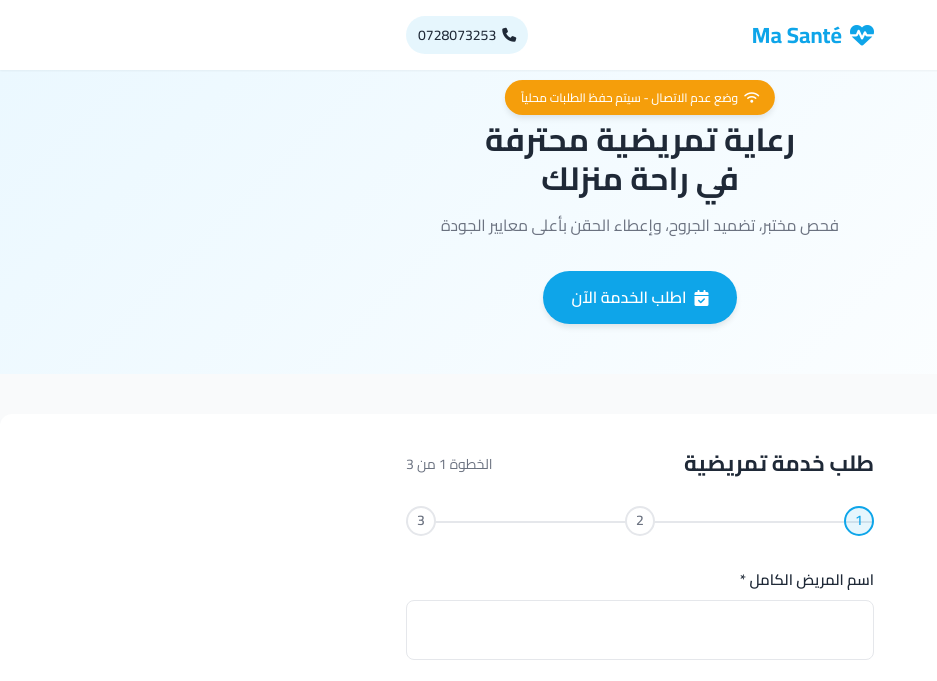
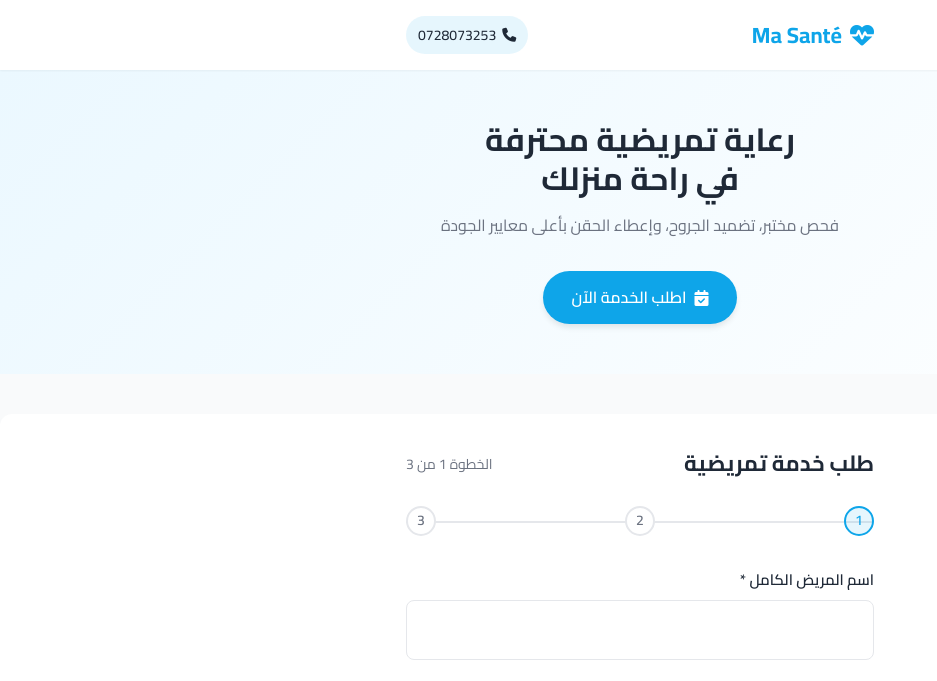
Before and after one commit to 0REVOX0/ma-sante, a plain HTML site: page index.html in a window 1280 px wide. Shown: the top 681 px of the page, without its empty margins (0-937 px from the left). Drawn offline with Linux system fonts and the light colour scheme.

```diff
--- a/index.html
+++ b/index.html
@@ -162,26 +162,6 @@
         .notification.success { border-right-color: var(--success-color); color: var(--success-color); }
         .notification.error { border-right-color: var(--danger-color); color: var(--danger-color); }
         .notification.warning { border-right-color: var(--warning-color); color: var(--warning-color); }
-
-        /* Connection Status */
-        .connection-status {
-            position: fixed;
-            top: 80px;
-            left: 50%;
-            transform: translateX(-50%);
-            background: var(--warning-color);
-            color: var(--white);
-            padding: 8px 16px;
-            border-radius: 20px;
-            font-size: 12px;
-            font-weight: 500;
-            display: none;
-            z-index: 101;
-            box-shadow: var(--shadow);
-            animation: slideDown 0.3s ease;
-        }
-        .connection-status.offline { display: flex; align-items: center; gap: 6px; }
-        @keyframes slideDown { from { opacity: 0; transform: translateX(-50%) translateY(-10px); } to { opacity: 1; transform: translateX(-50%) translateY(0); } }
 
         /* Hero Section */
         .hero {
@@ -540,12 +520,6 @@
     </style>
 </head>
 <body>
-    <!-- Connection Status -->
-    <div class="connection-status offline" id="connectionStatus" role="status" aria-live="polite">
-        <i class="fas fa-wifi"></i>
-        <span>وضع عدم الاتصال - سيتم حفظ الطلبات محلياً</span>
-    </div>
-
     <!-- Notification Container -->
     <div class="notification-container" id="notificationContainer" aria-live="polite"></div>
 
@@ -866,18 +840,15 @@
             initListeners() {
                 window.addEventListener('online', () => {
                     this.isOnline = true;
-                    this.hideOfflineStatus();
                     this.syncQueue();
                 });
                 window.addEventListener('offline', () => {
                     this.isOnline = false;
-                    this.showOfflineStatus();
                 });
             }
 
             async request(endpoint, data) {
                 if (!this.isOnline) {
-                    this.notifier.show('لا يوجد اتصال بالإنترنت. سيتم إرسال الطلب لاحقاً.', 'warning');
                     return this.queueRequest(endpoint, data);
                 }
 
@@ -891,7 +862,6 @@
                     if (!response.ok) throw new Error('Network response was not ok.');
                     return await response.json();
                 } catch (error) {
-                    this.notifier.show('فشل الاتصال بالخادم. سيتم حفظ الطلب محلياً.', 'error');
                     return this.queueRequest(endpoint, data);
                 }
             }
@@ -926,8 +896,6 @@
             }
 
             generateId() { return 'ORD' + Date.now().toString(36).toUpperCase(); }
-            showOfflineStatus() { document.getElementById('connectionStatus').classList.add('offline'); }
-            hideOfflineStatus() { document.getElementById('connectionStatus').classList.remove('offline'); }
         }
 
         // ===== FORM MANAGER =====
```
